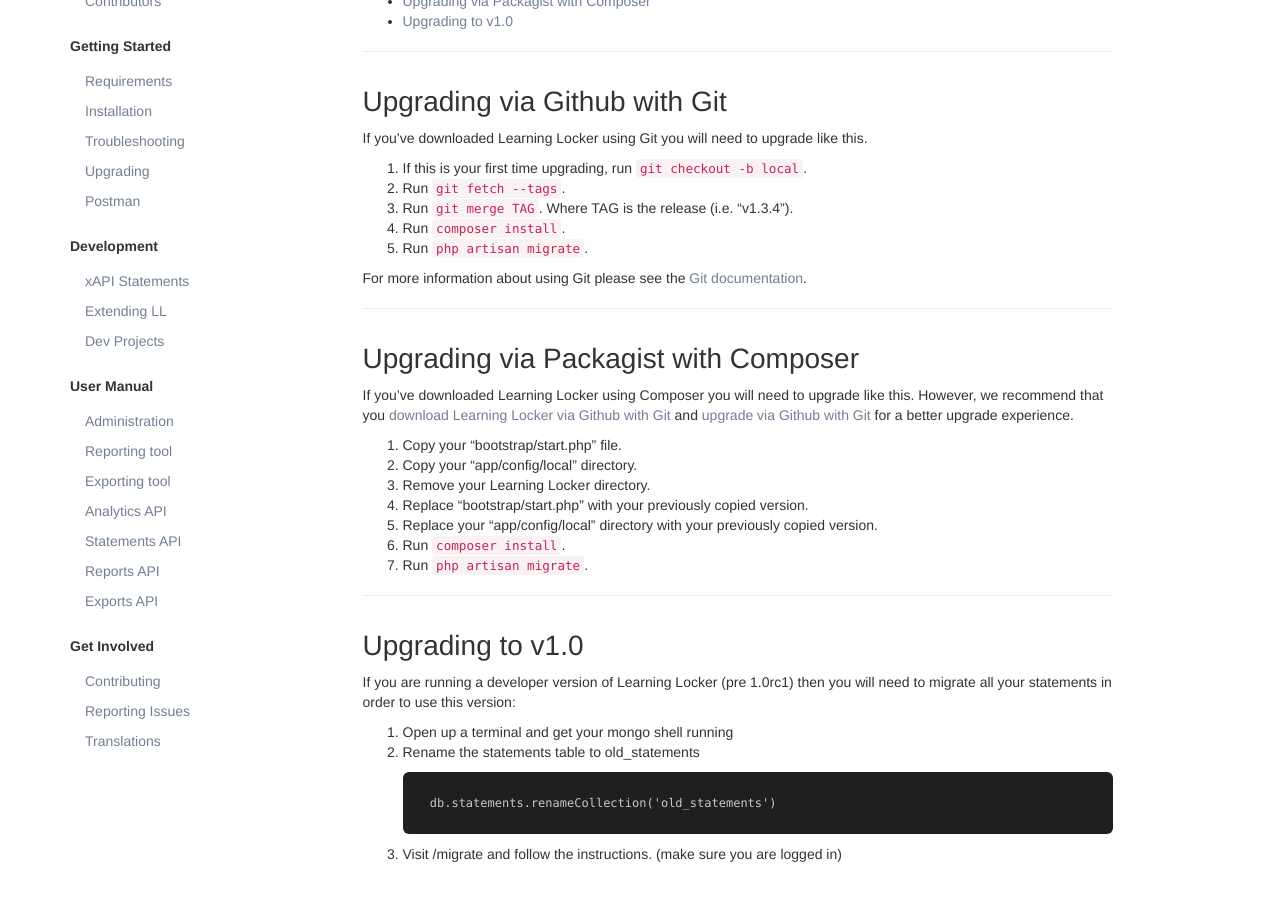
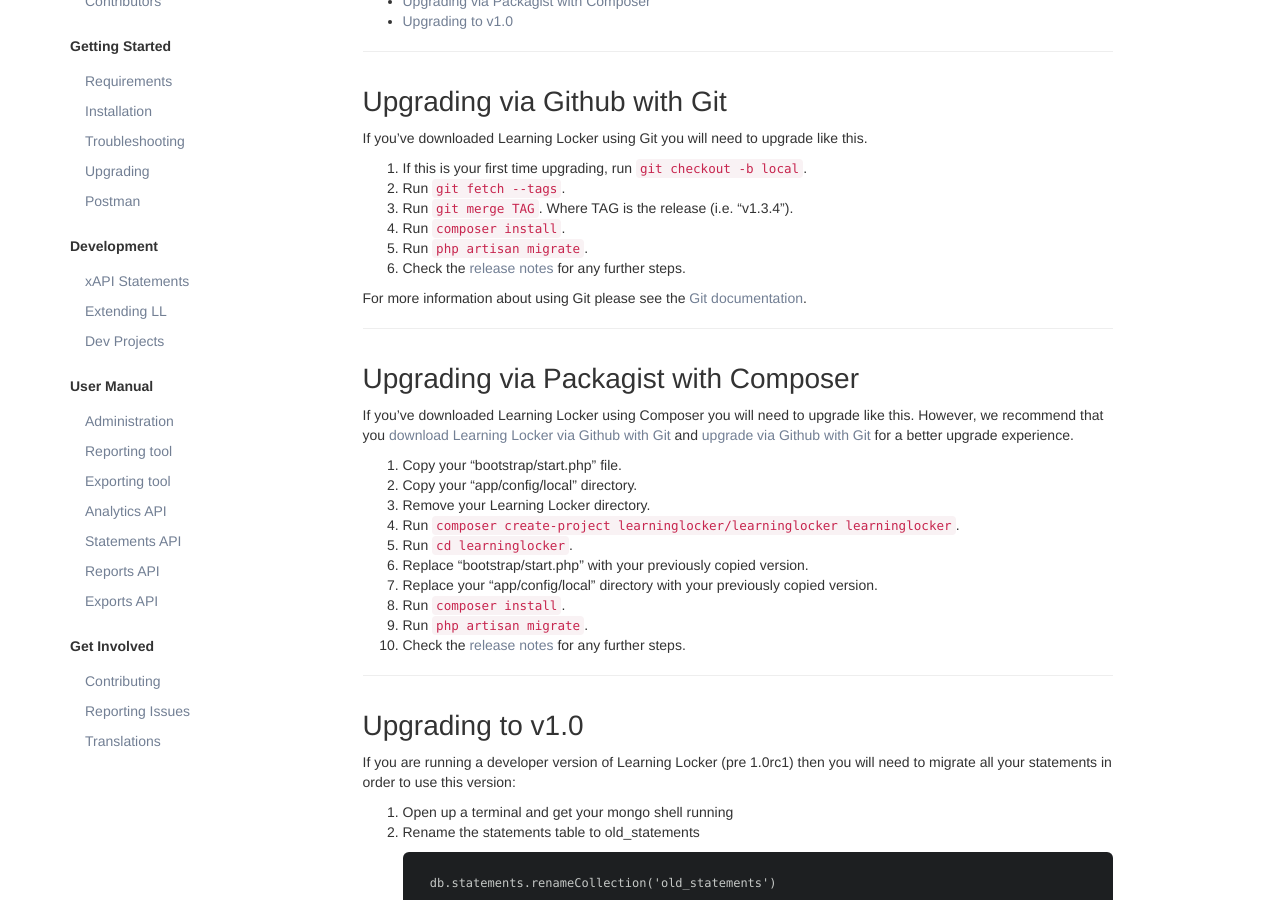
Before and after one commit to LearningLocker/docs, a Jekyll site: the page built from upgrading.md, in a window 1280 px wide and 900 px high, scrolled down 326 px. Built offline with Jekyll 4.4.1, drawn with Linux system fonts in a browser that asks for light colours; nearby versions of some CDN libraries.

Commit message:
Corrects upgrade steps.

```diff
--- a/upgrading.md
+++ b/upgrading.md
@@ -15,6 +15,7 @@
 3. Run `git merge TAG`. Where TAG is the release (i.e. "v1.3.4").
 4. Run `composer install`.
 5. Run `php artisan migrate`.
+6. Check the [release notes](https://github.com/LearningLocker/learninglocker/releases) for any further steps.
 
 For more information about using Git please see the [Git documentation](http://git-scm.com/).
 
@@ -24,10 +25,13 @@
 1. Copy your "bootstrap/start.php" file.
 2. Copy your "app/config/local" directory.
 3. Remove your Learning Locker directory.
-4. Replace "bootstrap/start.php" with your previously copied version.
-5. Replace your "app/config/local" directory with your previously copied version.
-6. Run `composer install`.
-7. Run `php artisan migrate`.
+4. Run `composer create-project learninglocker/learninglocker learninglocker`.
+5. Run `cd learninglocker`.
+6. Replace "bootstrap/start.php" with your previously copied version.
+7. Replace your "app/config/local" directory with your previously copied version.
+8. Run `composer install`.
+9. Run `php artisan migrate`.
+10. Check the [release notes](https://github.com/LearningLocker/learninglocker/releases) for any further steps.
 
 ## Upgrading to v1.0
 If you are running a developer version of Learning Locker (pre 1.0rc1) then you will need to migrate all your statements in order to use this version:
```
